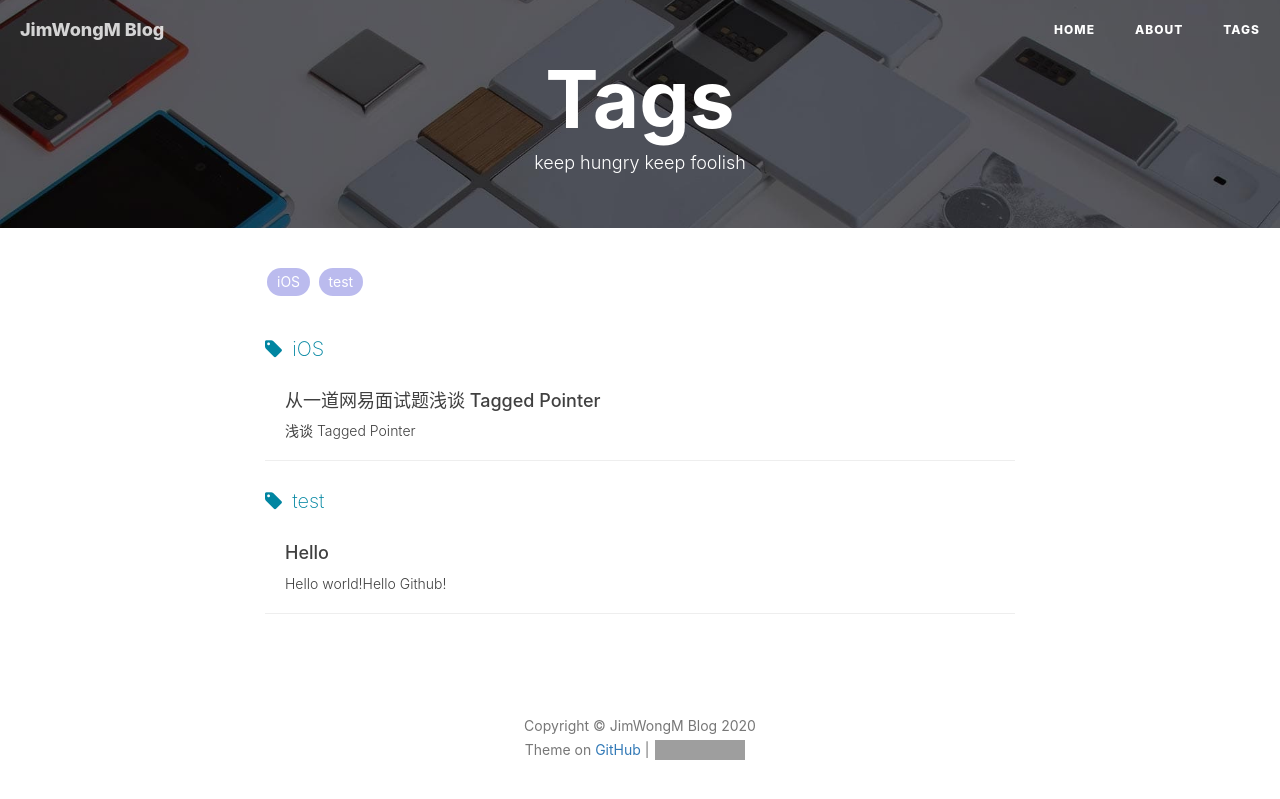
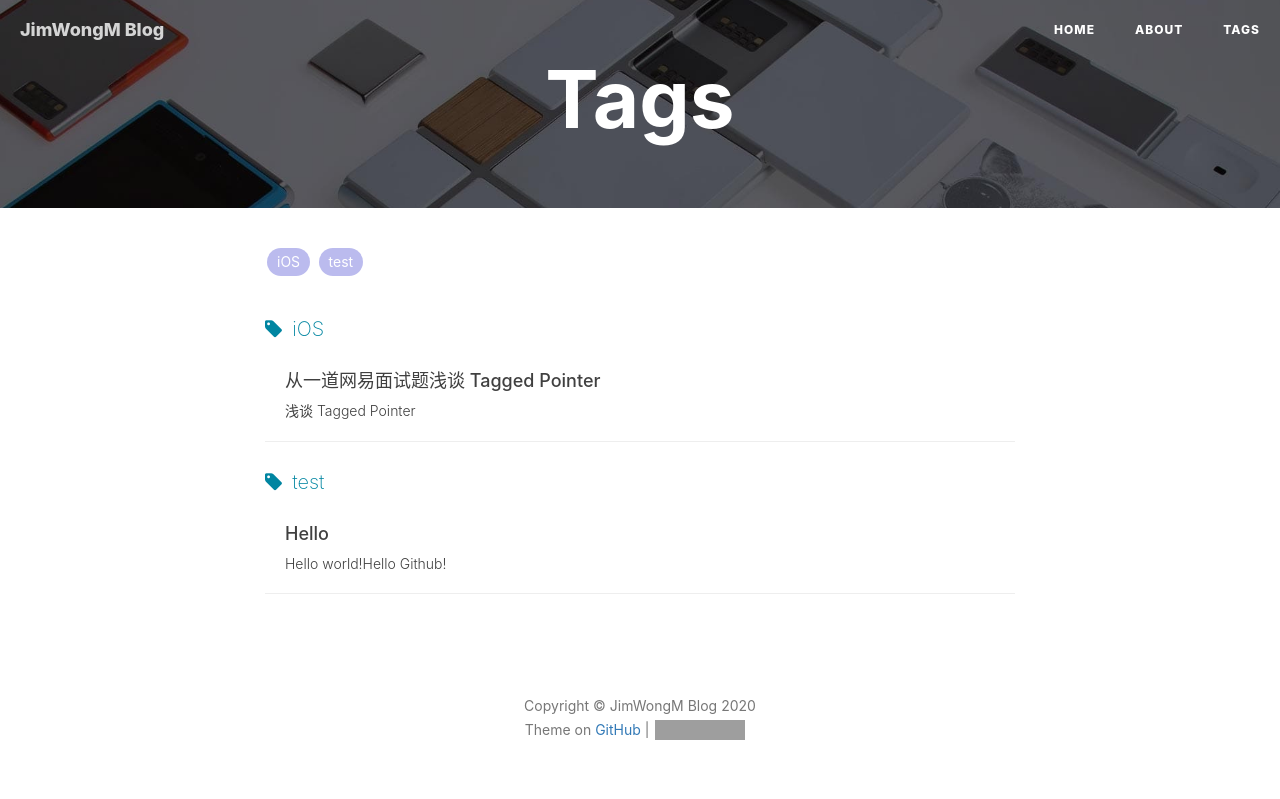
Before and after one commit to JimWongM/JimWongM.github.io, a Jekyll site: the page built from tags.html, in a window 1280 px wide. Shown: the top 799 px of the page. Built offline with Jekyll 4.4.1, drawn with Linux system fonts in a browser that asks for light colours; nearby versions of some CDN libraries; comment, search, counter and statistics services are not loaded; grey boxes are pictures that could not be loaded.

Commit message:
Update tags.html

```diff
--- a/tags.html
+++ b/tags.html
@@ -1,7 +1,6 @@
 ---
 title: Tags
 layout: default
-description: keep hungry keep foolish
 header-img: "img/tag-bg.jpg"
 ---
 
```
